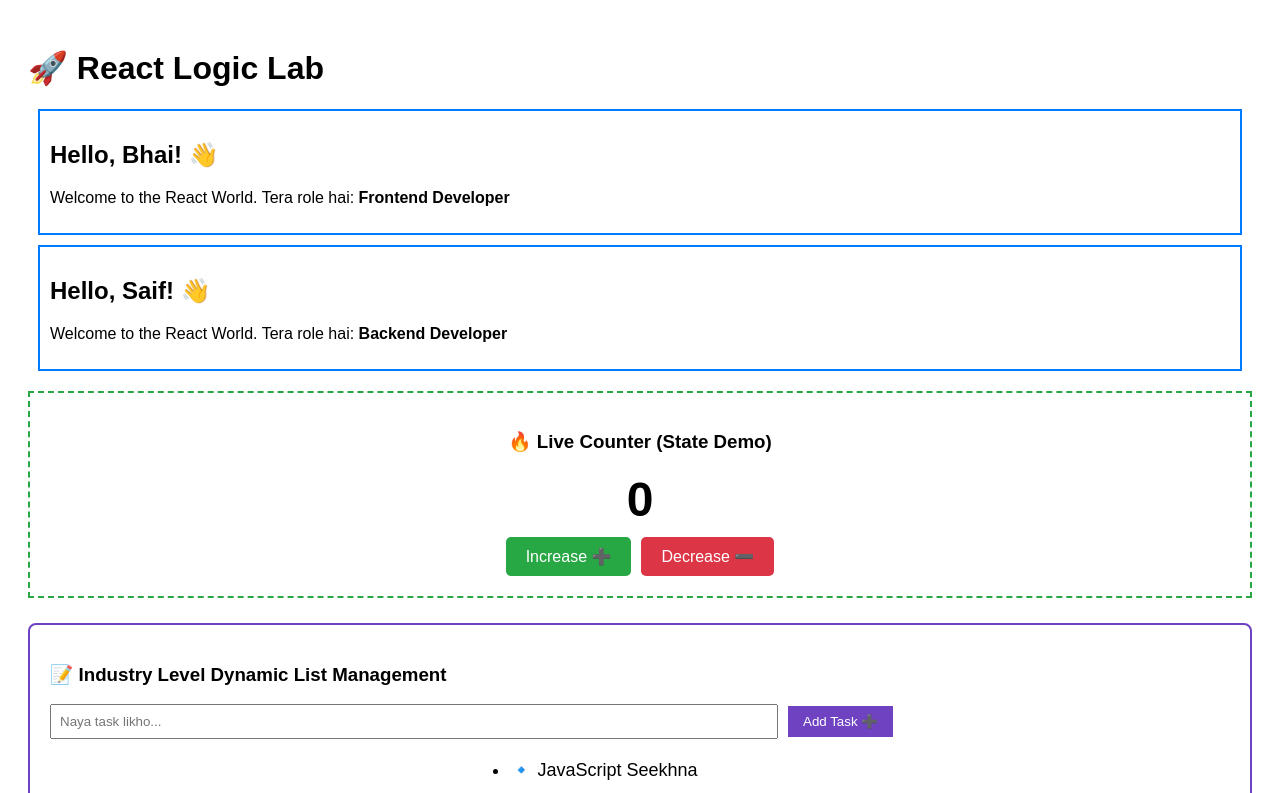
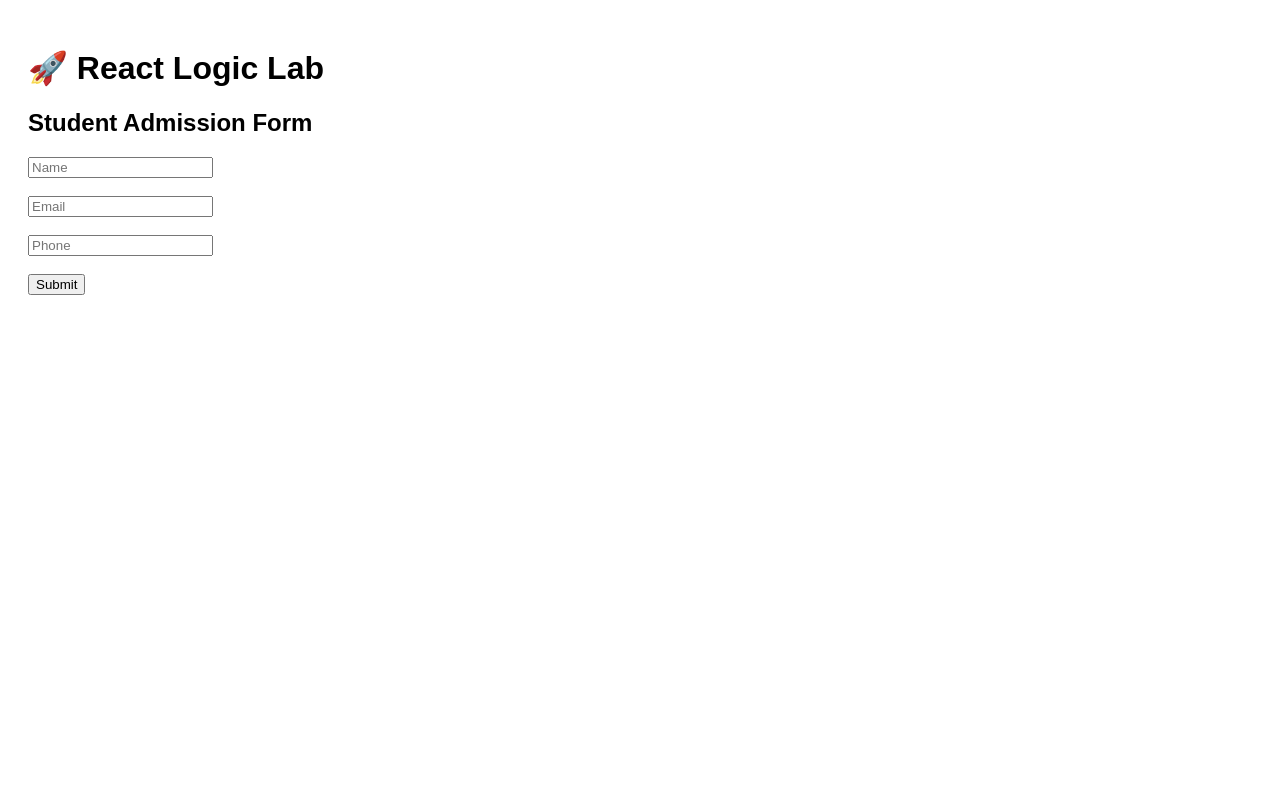
Before and after one commit to saifofficial0778-svg/react-learning-journey, a React (Vite) app: page / in a window 1280 px wide. Shown: the top 793 px of the page. Built offline with nearby package versions, Linux system fonts and the light colour scheme.

Commit message:
Admission Form

```diff
--- a/package.json
+++ b/package.json
@@ -10,6 +10,7 @@
     "preview": "vite preview"
   },
   "dependencies": {
+    "axios": "^1.17.0",
     "react": "^19.2.6",
     "react-dom": "^19.2.6"
   },
--- a/src/App.jsx
+++ b/src/App.jsx
@@ -3,16 +3,18 @@ import Greeting from './pages/greeting';
 import Counter from './pages/counter';
 import TaskList from './pages/TaskList'
 import AdvanceTaskList from './pages/AdvancedTaskList';
+import AdmissionForm from './pages/AdmissionForm';
 
 function App() {
   return (
     <div style={{ padding: '20px', fontFamily: 'sans-serif' }}>
       <h1>🚀 React Logic Lab</h1>
-      <Greeting name="Bhai" role="Frontend Developer"/>
+      {/* <Greeting name="Bhai" role="Frontend Developer"/>
       <Greeting name="Saif" role="Backend Developer"/>
       <Counter />
       <TaskList/>
-      <AdvanceTaskList/>
+      <AdvanceTaskList/> */}
+      <AdmissionForm/>
     </div>
   );
 }
--- /dev/null
+++ b/src/pages/AdmissionForm.jsx
@@ -0,0 +1,80 @@
+import { useState } from "react";
+import axios from "axios";
+
+function AdmissionForm() {
+  const [formData, setFormData] = useState({
+    name: "",
+    email: "",
+    phone: ""
+  });
+
+  const [message, setMessage] = useState("");
+
+  const handleChange = (e) => {
+    setFormData({
+      ...formData,
+      [e.target.name]: e.target.value
+    });
+  };
+
+  const handleSubmit = async (e) => {
+    e.preventDefault();
+
+    try {
+      const res = await axios.post(
+        "http://localhost:3000/student/admission",
+        formData,
+        {
+          withCredentials: true
+        }
+      );
+
+      setMessage(res.data.message);
+    } catch (err) {
+      setMessage(err.response?.data?.message);
+    }
+  };
+
+  return (
+    <div>
+      <h2>Student Admission Form</h2>
+
+      <form onSubmit={handleSubmit}>
+        <input
+          type="text"
+          name="name"
+          placeholder="Name"
+          onChange={handleChange}
+        />
+
+        <br /><br />
+
+        <input
+          type="email"
+          name="email"
+          placeholder="Email"
+          onChange={handleChange}
+        />
+
+        <br /><br />
+
+        <input
+          type="text"
+          name="phone"
+          placeholder="Phone"
+          onChange={handleChange}
+        />
+
+        <br /><br />
+
+        <button type="submit">
+          Submit
+        </button>
+      </form>
+
+      <h3>{message}</h3>
+    </div>
+  );
+}
+
+export default AdmissionForm;
```
Also changed, not shown: 1 other file (tests, documents, lock files or other folders).
